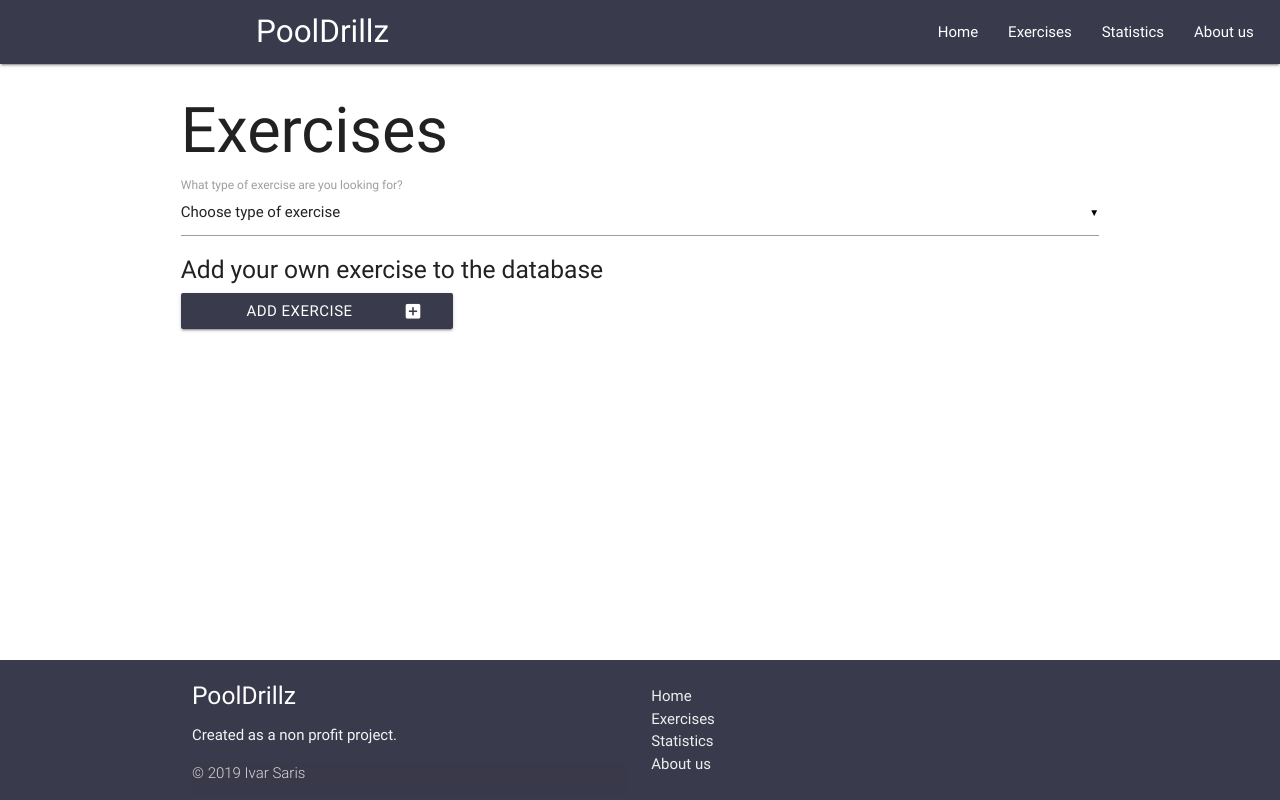
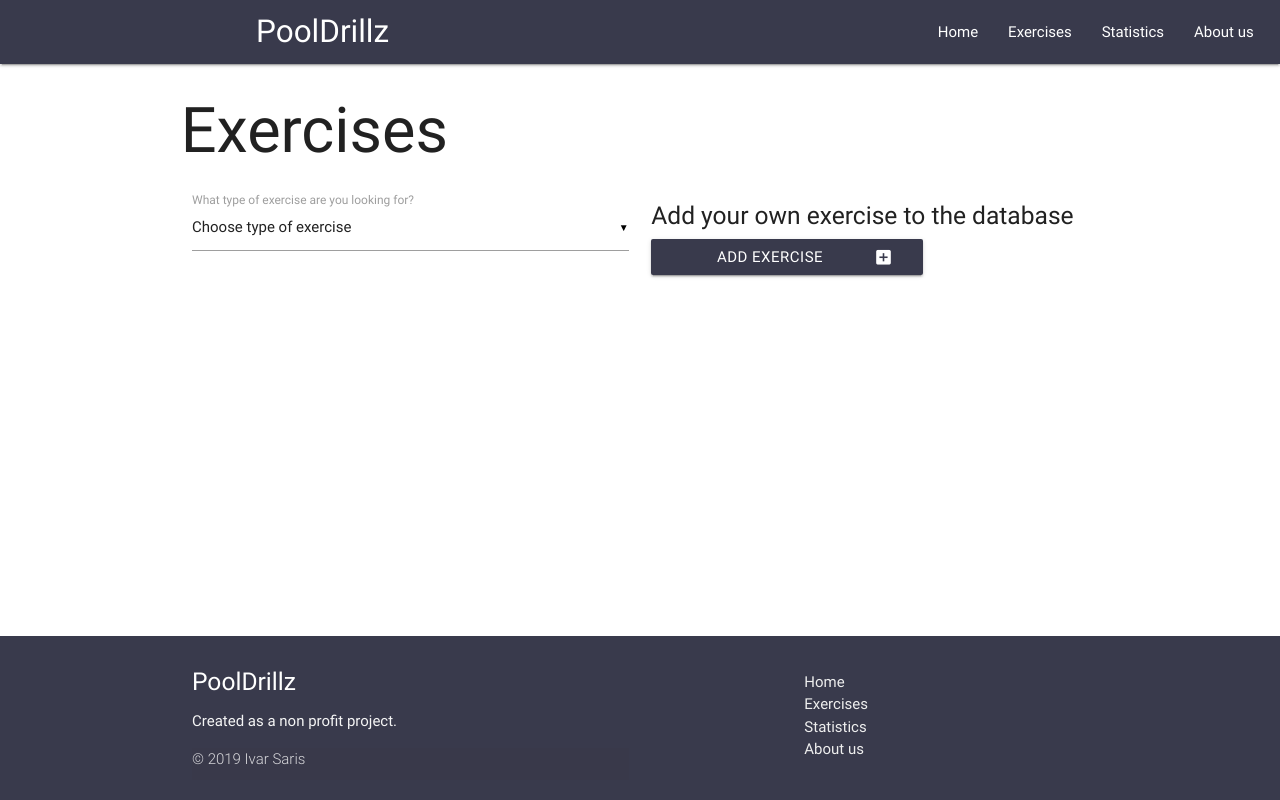
Before and after one commit to ivarsaris/PoolDrillz-MS2, a Flask app: page /exercises in a window 1280 px wide. Run offline with Flask 2, Linux system fonts and the light colour scheme; data that the repository does not hold is empty; some libraries are stand-ins or nearby versions.

Commit message:
added styling to the pages

```diff
--- a/.theia/static/css/style.css
+++ b/.theia/static/css/style.css
@@ -1,12 +1,8 @@
 
-body {
-    display: flex;
-    min-height: 100vh;
-    flex-direction: column;
-}
-
-main {
-    flex: 1 0 auto;
+img {
+    border: 1px #393a4c;
+    width: 60%;
+    height: auto;
 }
 
 nav .nav-wrapper {
@@ -64,17 +60,28 @@ nav .brand-logo {
     width: 272px;
 }
 
+.add-cancel-button .cancel-button {
+    background-color: red;
+}
+
+.add-cancel-button .cancel-button a {
+    color: white;
+}
+
 .page-footer {
     position: fixed;
     left: 0;
     bottom: 0;
     width: 100%;
-    height: 140px;
-    padding-top: 10px;
     background-color: #393a4c;
+    z-index: 1;
 }
 
 .page-footer .footer-copyright {
     min-height: 0;
     padding-top: 0;
 }
+
+.empty-container {
+    height: 200px;
+}
--- a/.theia/templates/base.html
+++ b/.theia/templates/base.html
@@ -31,19 +31,19 @@
 		</div>
 	</nav>
 	<!-- content to be copied to all pages -->
-	<section>
-		<div class="container">
-			<div class="row">
+
 	{% block content %}
 	{% endblock %}
-			</div>
+
+	<section>
+		<div class="container empty-container">
 		</div>
 	</section>
-	<section>
+
 	<footer class="page-footer">
 		<div class="container">
 			<div class="row">
-					<div class="col l6 s6">
+				<div class="col s6 l6">
 					<h5 class="white-text">PoolDrillz</h5>
 					<p class="grey-text text-lighten-4">Created as a non profit project.</p>
 					<div class="footer-copyright">
@@ -52,7 +52,7 @@
 						</div>
 					</div>
 				</div>
-					<div class="col l4 s6">
+				<div class="col s6  l4 offset-l2">
 					<ul>
 						<li><a class="grey-text text-lighten-3" href={{ url_for('index') }}>Home</a></li>
 						<li><a class="grey-text text-lighten-3" href={{ url_for('exercises') }}>Exercises</a></li>
@@ -63,8 +63,6 @@
 			</div>
 		</div>
 	</footer>
-	</section>
-	</div>
 
 	<!--JavaScript-->
 	<script type="text/javascript" src="js/materialize.min.js"></script>
--- a/.theia/templates/editexercise.html
+++ b/.theia/templates/editexercise.html
@@ -80,8 +80,7 @@
 				</div>
 				<div class="row col s12 col m6 add-cancel-button">
 					<div>
-						<a
-							href={{ url_for('exercises') }}><button class="btn waves-effect waves-light red" type="submit">Cancel update<i class="material-icons right">cancel</i></button></a>
+						<div class="btn waves-effect waves-light cancel-button"><a href={{ url_for('exercises') }}>Cancel update<i class="material-icons right">cancel</i></a></div>
 					</div>
 				</div>
 	</form>
--- a/.theia/templates/exercises.html
+++ b/.theia/templates/exercises.html
@@ -1,8 +1,13 @@
 {% extends 'base.html' %}
 {% block content %}
 
-
+<section>
+	<div class="container">
+		<div class="row">
+			<div class="title">
 				<h1>Exercises</h1>
+			</div>
+			<div class="col s12 col m6 exercises-filter">
 				<div class="input-field">
 					<select id="type_of_exercise" name="type_of_exercise" multiple>
             <option value="" disabled selected>Choose type of exercise</option>
@@ -23,22 +28,36 @@
                     </select>
 					<label>What type of exercise are you looking for?</label>
 				</div>
-
+			</div>
+			<div class="col s12 m6">
 				<h5>Add your own exercise to the database</h5>
 				<a href={{ url_for('add') }} class="waves-effect waves-light btn btn-add">Add
 					exercise<i class="material-icons right">add_box</i></button></a>
+			</div>
+		</div>
+	</div>
+</section>
 
+<section>
+	<div class="container">
+		<div class="row">
 			{% for exercise in exercises %}
 			<div class="col s12 col m6">
 				<h5>{{exercise.name}}</h5>
 				<h6><strong>Type of exercise</strong></h6>{{exercise.type_of_exercise}}
 				<h6><strong>Skill level</strong></h6> {{exercise.skill_level}}
-	<img class="small-img" src="{{exercise.image}}">
 				<div class="row">
-		<a href="{{url_for('view_exercise', exercise_id=exercise._id)}}" class="waves-effect waves-light btn">View whole
+					<a href="{{url_for('view_exercise', exercise_id=exercise._id)}}"
+						class="waves-effect waves-light btn">View whole
 						exercise<i class="material-icons right">pageview</i></button></a>
 				</div>
 			</div>
+			<div class="col s12 col m6">
+				<img class="small-img" src="{{exercise.image}}">
+            </div>
             {% endfor %}
+		</div>
+	</div>
+</section>
 
 {% endblock %}
```
Also changed, not shown: .theia/templates/add.html (+4 -4 lines), .theia/templates/viewexercise.html (+20 -2 lines). Lines whose indentation alone changed are shown as unchanged.
